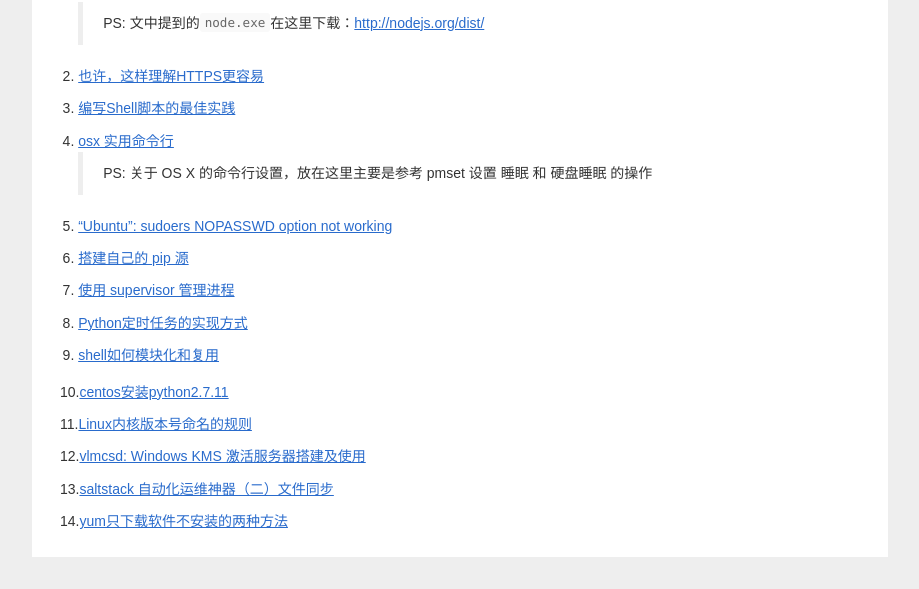
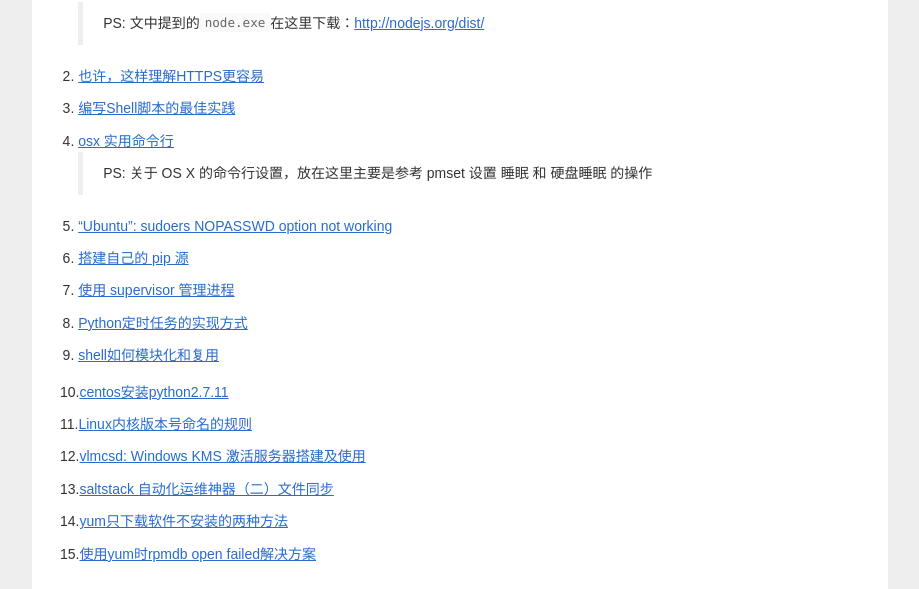
Before and after one commit to ldjhust/ldjhust.github.io, a Jekyll site: the page built from _posts/2017-7-21-reference-article.markdown, in a window 1280 px wide. Shown: the part 460-1049 px from the top of the page, without its empty margins (180-1099 px from the left). Built offline with Jekyll 4.4.1, drawn with Linux system fonts in a browser that asks for light colours; nearby versions of some CDN libraries; comment, search, counter and statistics services are not loaded; before the commit the page ends 1017 px from its top, so only the background shows below that.

Commit message:
Update 2017-7-21-reference-article.markdown

```diff
--- a/_posts/2017-7-21-reference-article.markdown
+++ b/_posts/2017-7-21-reference-article.markdown
@@ -37,3 +37,5 @@ comments: false
 13.[saltstack 自动化运维神器（二）文件同步](http://conny.blog.51cto.com/3367680/1611542)
 
 14.[yum只下载软件不安装的两种方法](http://cyhow.blog.51cto.com/892355/1307053)
+
+15.[使用yum时rpmdb open failed解决方案](http://blog.sina.com.cn/s/blog_6fb8aaeb0101aegn.html)
```
